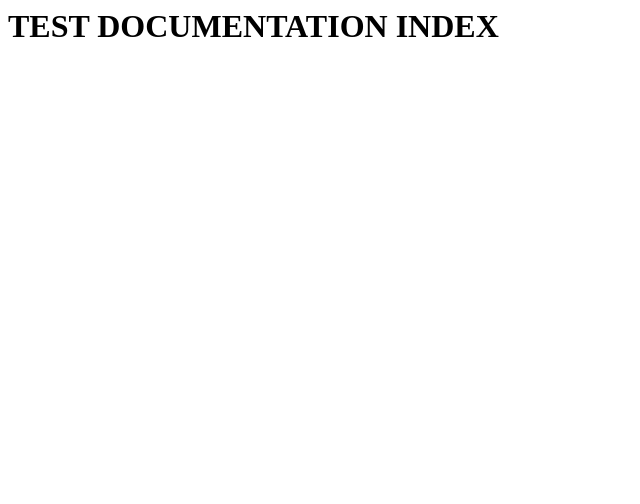
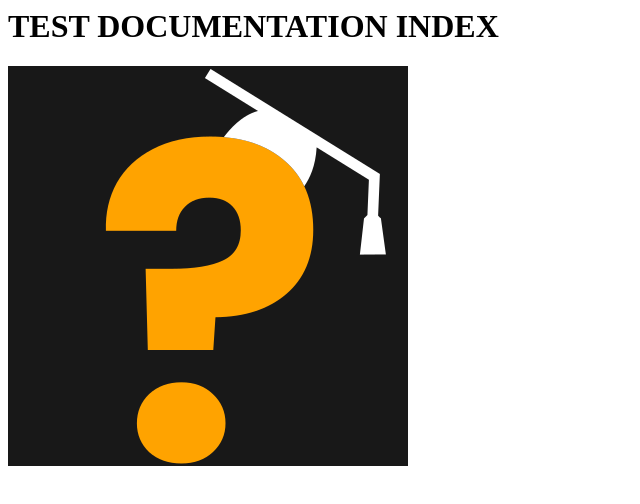
Before and after one commit to MuddyTurnip/TestDocumentation, a plain HTML site: page index.html in a window 1280 px wide. Shown: the whole page, without its empty margins (0-640 px from the left). Drawn offline with Linux system fonts and the light colour scheme.

Commit message:
Update index.html

```diff
--- a/index.html
+++ b/index.html
@@ -1 +1,2 @@
 <h1>TEST DOCUMENTATION INDEX</h1>
+<img src="./helpAvatar.png"> </img>
```
